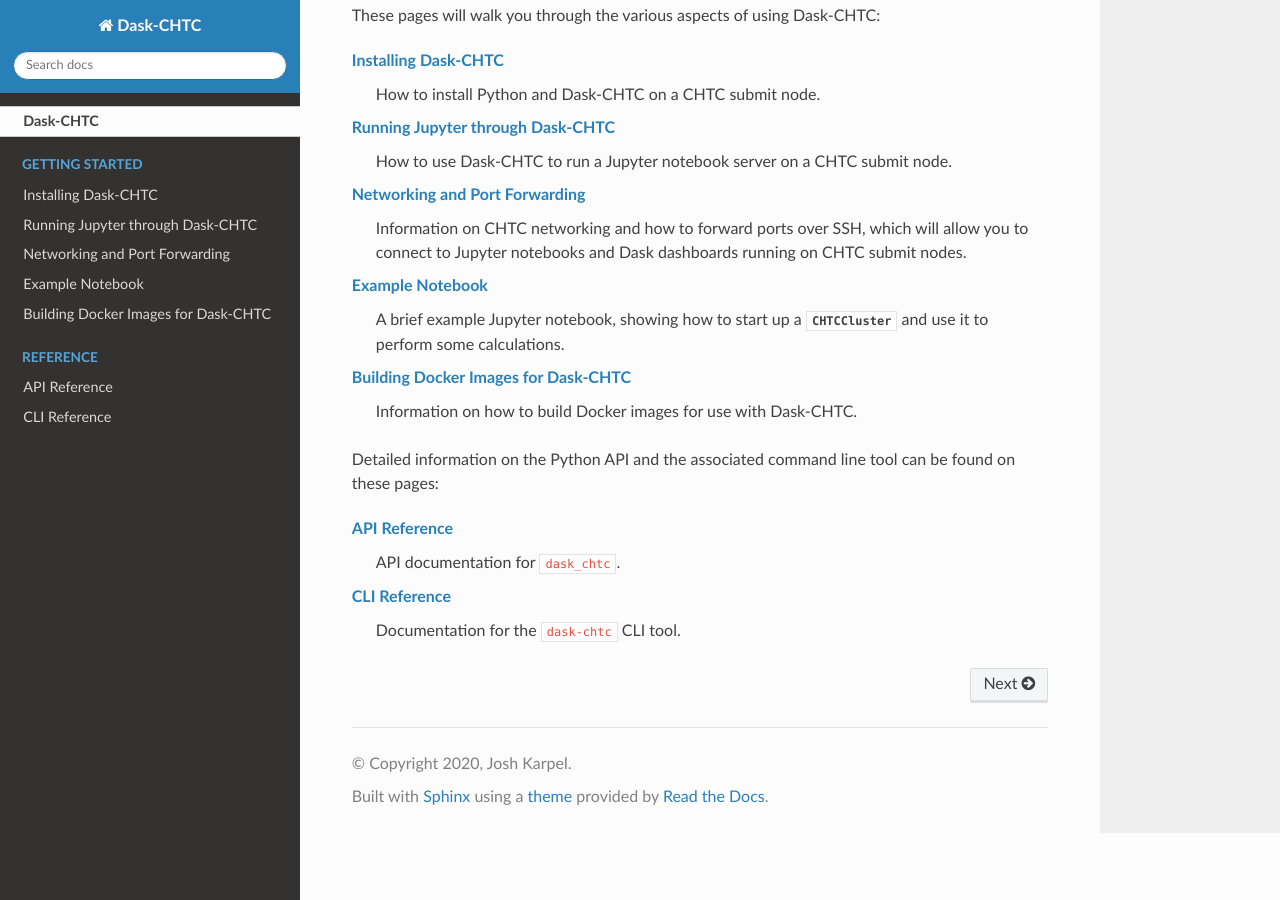
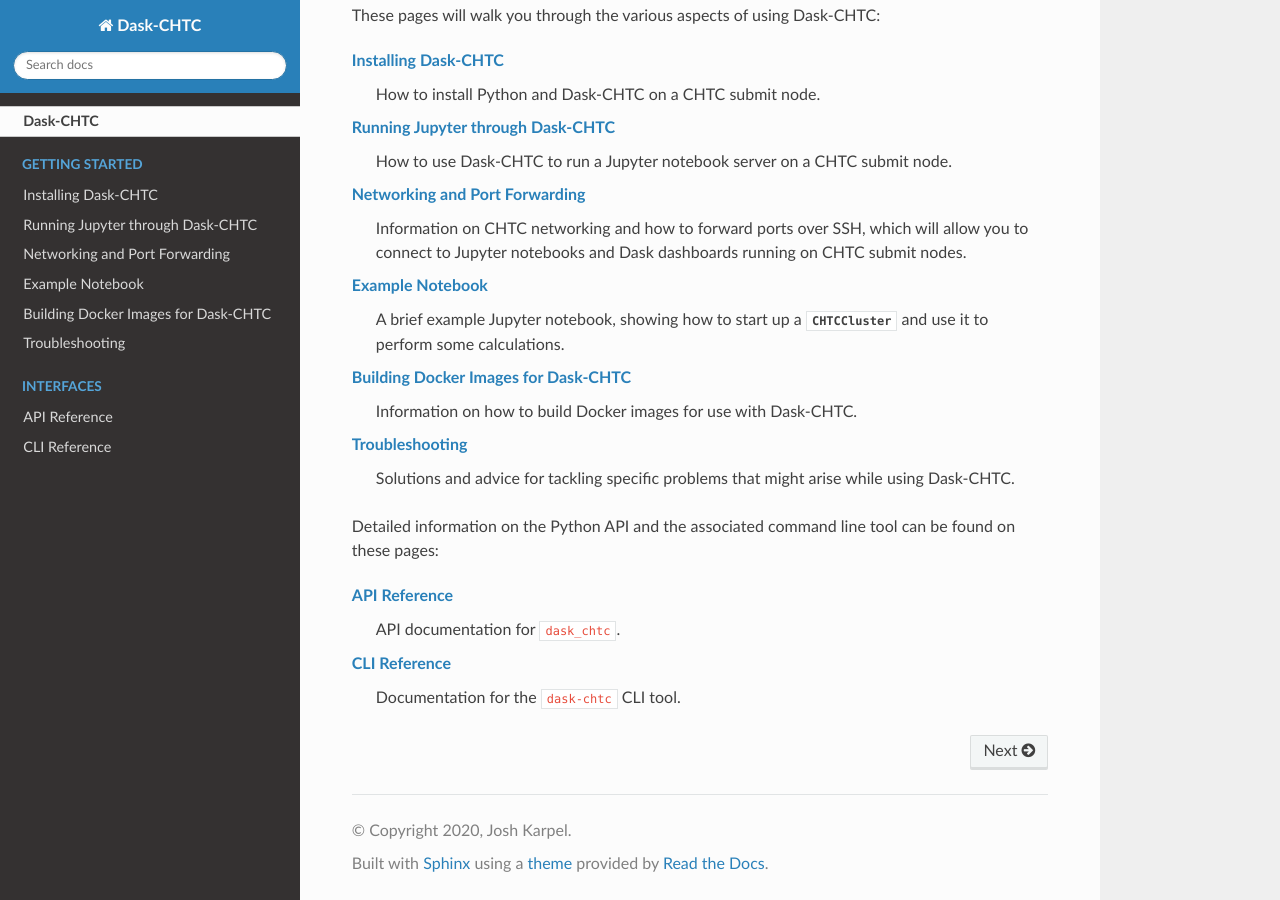
Before and after one commit to CHTC/dask-chtc, a Sphinx documentation site: the page built from docs/source/index.rst, in a window 1280 px wide and 900 px high, scrolled down 749 px. Built offline with Sphinx 7.4.7 and the Read the Docs theme 2.0.0, drawn with Linux system fonts in a browser that asks for light colours.

Commit message:
clean up jupyter stop --force and add troubleshooting.rst

```diff
--- a/docs/source/index.rst
+++ b/docs/source/index.rst
@@ -67,6 +67,10 @@
 :doc:`docker`
     Information on how to build Docker images for use with Dask-CHTC.
 
+:doc:`troubleshooting`
+    Solutions and advice for tackling specific problems that might arise
+    while using Dask-CHTC.
+
 Detailed information on the Python API
 and the associated command line tool
 can be found on these pages:
@@ -94,11 +98,12 @@
    networking
    example
    docker
+   troubleshooting
 
 .. toctree::
    :maxdepth: 2
    :hidden:
-   :caption: Reference
+   :caption: Interfaces
 
    api
    cli
```
Also changed, not shown: docs/source/troubleshooting.rst (added, +58 -0 lines), 1 other file.
